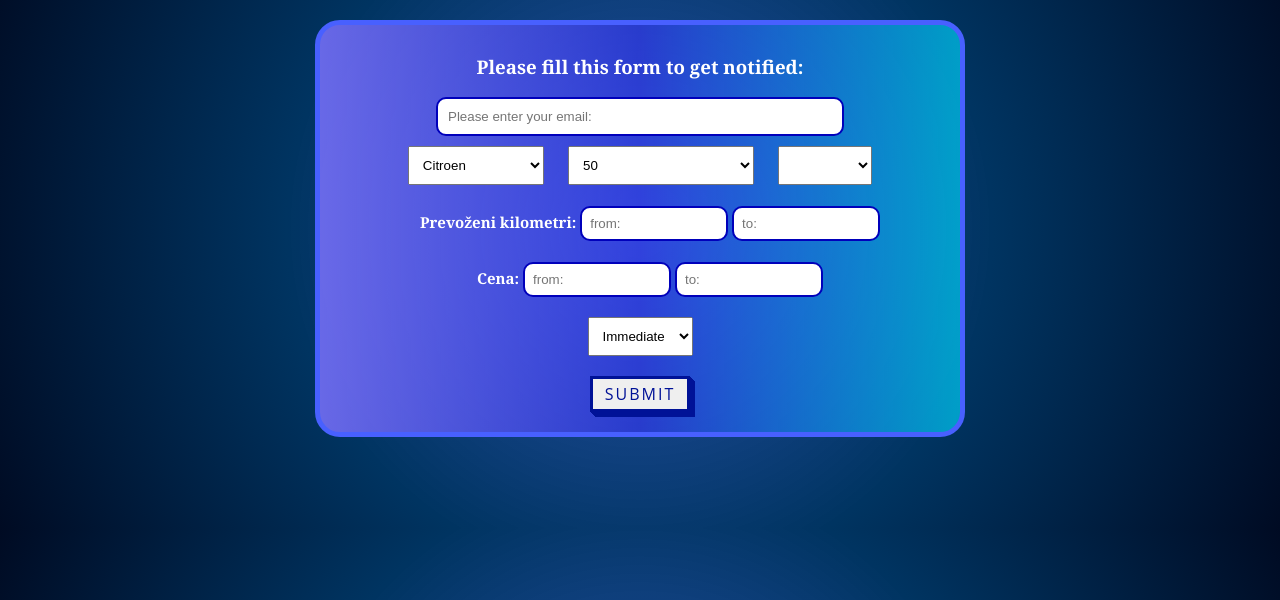
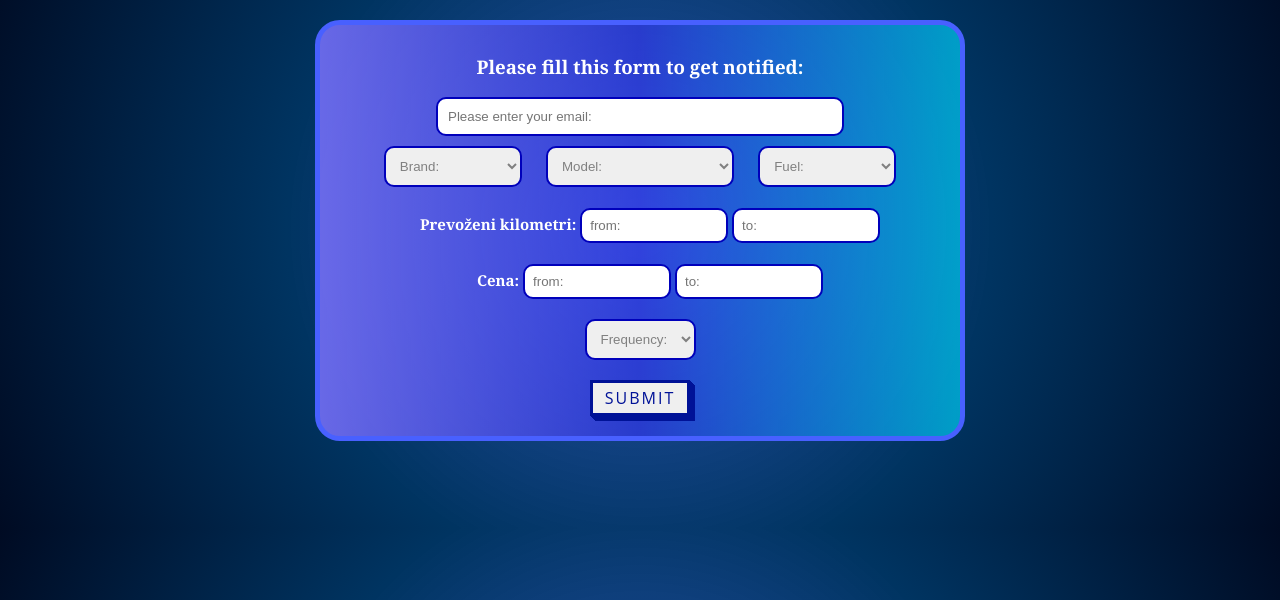
Before and after one commit to lstrazisar/Kvantum-Kvesterji, a Flask app: page /avtonet in a window 1280 px wide. Shown: the part 72-672 px from the top of the page. Run offline with Flask 3, Linux system fonts and the light colour scheme.

Commit message:
Final UI version

```diff
--- a/website/main.py
+++ b/website/main.py
@@ -61,7 +61,7 @@ def avtonet():
         return redirect(url_for('index'))
 
     # show the form, it wasn't submitted
-    return render_template('avtonet.html', carbrands=brands, models=models, fuel_types=["","Bencin", "Dizel", "Elektrika", "Hibrid", "Plin"] , frequency=["Immediate", "Daily", "Weekly", "Monthly", "Yearly"])
+    return render_template('avtonet.html', carbrands=brands, models=models, fuel_types=["bencinski motor", "diesel motor", "Elektro pogon", "Hibridni pogon", "Plin"] , frequency=["Immediate", "Daily", "Weekly", "Monthly", "Yearly"])
 @app.route('/nepremicnine', methods=['GET', 'POST'])
 def nepremicnine():
     if request.method == 'POST':
--- a/website/static/styles/styles.css
+++ b/website/static/styles/styles.css
@@ -249,6 +249,19 @@ display: block;
 
 
 /* CSS */
+select {
+    border-radius: 10px;
+    border: 2px solid #0000bb;
+}
+select:required:invalid {
+    color: gray;
+  }
+option[value=""][disabled] {
+    display: none;
+}
+option {
+    color: black;
+}
 .button-54 {
   font-family: "Open Sans", sans-serif;
   font-size: 16px;
--- a/website/templates/avtonet.html
+++ b/website/templates/avtonet.html
@@ -22,7 +22,8 @@
             <input type="text" name="email" id="posta" placeholder="Please enter your email:">
         </div>
             <div class="dropdown">
-                <select name="carbrands" class="dropdown"  id="cars" >
+                <select required name="carbrands" class="dropdown"  id="cars" >
+                    <option value="" disabled selected >Brand:</option>
                 {% for i in range(carbrands|length) %}
                     <option class="dropdown-content" value="{{carbrands[i]}}">{{ carbrands[i] }}</option>
                 {% endfor %}
@@ -30,14 +31,16 @@
             </div>
 
             <div class="dropdown">
-                <select name="models" class="dropdown"  id="cars" >
+                <select required name="models" class="dropdown"  id="cars" >
+                    <option value="" disabled selected >Model:</option>
                     {% for i in range(models|length) %}
                         <option class="dropdown-content" value="{{models[i]}}">{{ models[i] }}</option>
                     {% endfor %}
                 </select>
             </div>
             <div class="dropdown">
-                <select name="fuel_types" class="dropdown"  id="cars" >
+                <select required name="fuel_types" class="dropdown"  id="cars" >
+                    <option value="" disabled selected >Fuel:</option>
                     {% for i in range(fuel_types|length) %}
                         <option class="dropdown-content" value="{{fuel_types[i]}}">{{ fuel_types[i] }}</option>
                     {% endfor %}
@@ -54,7 +57,8 @@
             <input type="number" name="price_range_end" placeholder="to:">
         </div>
         <div class="dropdown">
-            <select name="frequency" class="dropdown"  id="cars" >
+            <select required name="frequency" class="dropdown"  id="cars" >
+                <option value="" disabled selected >Frequency:</option>
                 {% for i in range(frequency|length) %}
                     <option class="dropdown-content" value="{{frequency[i]}}">{{ frequency[i] }}</option>
                 {% endfor %}
```
Lines whose indentation alone changed are shown as unchanged.
